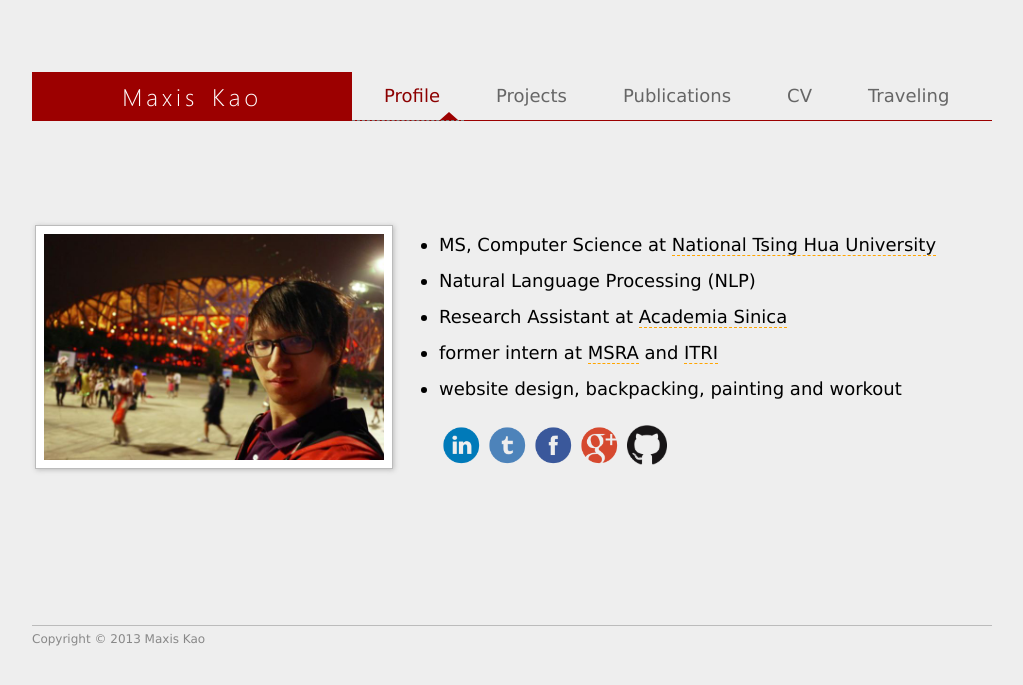
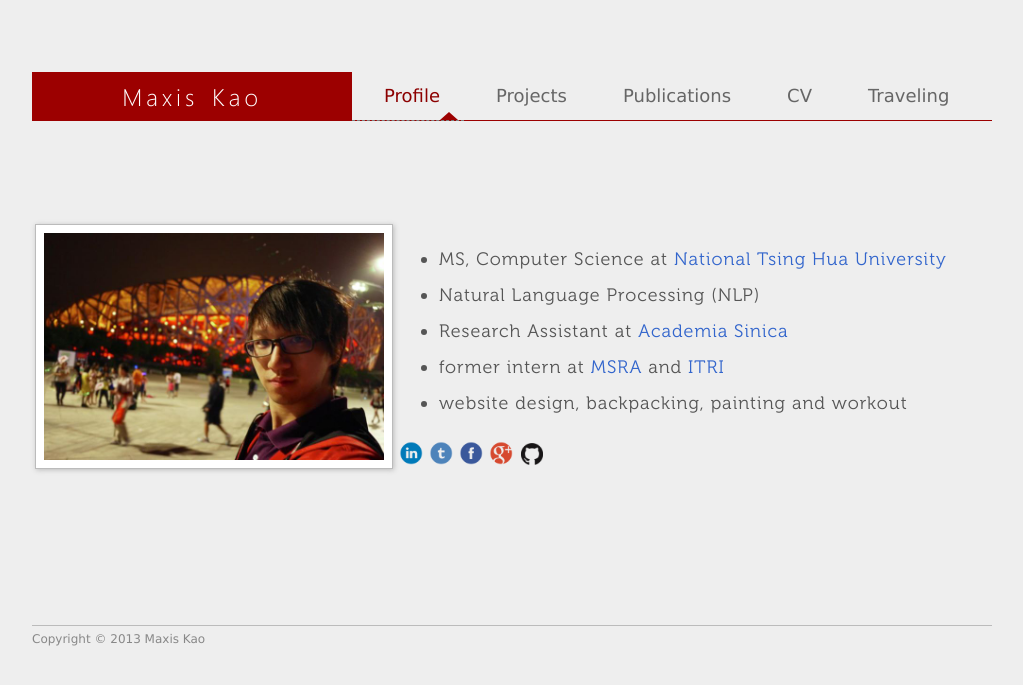
Before and after one commit to maxis1718/maxiskao, a Flask app: page / in a window 1280 px wide. Shown: the top 685 px of the page, without its empty margins (128-1151 px from the left). Run offline with Flask 2, Linux system fonts and the light colour scheme.

Commit message:
change social newtworks position; change font; change content

```diff
--- a/static/css/main.css
+++ b/static/css/main.css
@@ -4,7 +4,7 @@
 /*position: relative;  top: 24px; border: 1px solid #CCC; */
 #container {clear: both; width: 960px; min-height: 512px; background: none; margin: 0 auto; padding: 0; position: relative; top: 72px;}
 #header { width: 100%; height: 48px; background: none; border-bottom: 1px solid #9c0000;;}
-	#logo {width: 320px; float: left; height: 48px; line-height: 48px; font-size: 24px; font-family: Segoe UI light; letter-spacing: 4px; word-spacing: 3px; background: #9c0000; color: white; text-align: center}
+	#logo {width: 320px; float: left; height: 48px; line-height: 48px; font-size: 24px; font-family: "Segoe UI light"; letter-spacing: 4px; word-spacing: 3px; background: #9c0000; color: white; text-align: center}
 	#menu {width: 640px; height: 48px; background: none; margin: 0 0 0 auto; position: relative; float: left;}
 	.menu-item {max-width: 160px; height: 48px; background: none; float: left; line-height: 48px; text-align: center; /*border-right: 1px solid black;*/ position: relative; color: #666; padding-left: 32px; padding-right: 24px}
 	.menu-item span:hover, .selected { border-bottom: 1px dashed gray; cursor: pointer; color: #8c0000;}
@@ -20,17 +20,34 @@
 }
 #content { width: 100%; min-height: 0px; padding-bottom: 24px;}
 
-#profile-left, #profile-right { }
+#profile-left, #profile-right
+{
+	font-family: "Museo light";
+	/*font-family: "Segoe UI light";*/
+	letter-spacing: 1px;
+	color: #555;
+
+}
+	#profile-right a
+	{
+		/*color: #9c0000;*/
+		color: #3265cc;
+		border-bottom: 0!important;
+		/*letter-spacing: 0px;*/
+		/*font-family: "Museo Light";*/
+	}
+	#profile-right a:hover
+	{
+		color: #dc3910;
+		border-bottom: 1px dashed #ff9800!important;
+	}
+
 #profile-left 	{ width: 360px; height: 450px; /*background: red;*/}
 #profile-right 	{ width: 600px; height: 450px; /*background: yellow;*/}
 #profile-right ul li {line-height: 36px;}
 #profile-right ul li a {border-bottom: 1px dashed orange;}
 #profile-right ul li a:hover {border-bottom: 1px dashed #9c0000; color: #9c0000;}
 #profile-img {padding: 8px; background: white; border: 1px solid #bbb; box-shadow: 1px 1px 5px #bbb;}
-
-#socialnetwork {width: 240px; height: 64px; margin-left: 36px;}
-.socialnetwork-block {float: left;}
-.socialnetwork-block img {width: 40px; margin-left: 6px;}
 
 
 .project-block {width: 100%; min-height: 240px; background: white; box-shadow: 3px 3px 5px #bbb; border-bottom: 1px solid #aaa; border-top: 1px solid #ddd; border-left: 1px solid #ddd; margin-top: 48px; /*border: 1px solid black;*/ color: #555; line-height: 24px; padding-bottom: 20px; padding-top: 12px;}
@@ -83,7 +100,53 @@
 /*.interest-block .hi { width: 720px;}*/
 /*.interest-block .vi { height: 480px;}*/
 
-#footer { width: 100%; height: 32px; background: none; border-top: 1px solid #bbb; margin-top: 24px;}
-#copyright {font-size: 12px; color: #888;}
+#footer
+{
+	width: 100%; height: 32px; background: none; border-top: 1px solid #bbb; margin-top: 24px;
+}
+	#footer .footer-wrap
+	{
+		/*display: inline-block;*/
+		height: 32px;
+		/*background: red;*/
+	}
+	#copyright-wrap
+	{
+		float: right;
+
+	}
+		#copyright
+		{
+			font-size: 12px;
+			color: #888;
+		}
+
+	#socialnetwork
+	{
+		width: 240px;
+		text-align: left;
+		/*float: left;*/
+		/*display: inline-block;*/
+		/*margin-left: 36px;*/
+	}
+		.socialnetwork-block
+		{
+			/*float: left;*/
+			display: inline-block;
+			line-height: 32px;
+			/*text-align: center;*/
+		}
+			.socialnetwork-block img
+			{
+				width: 24px;
+				margin-left: 0px;
+				margin-top: 2px;
+			}
+			.socialnetwork-block img[alt=github]
+			{
+				width: 22px;
+			}
+
+
 /*#footer hr {display: block; height: 1px; border: 0; border-top: 1px solid #bbb; margin: 1em 0; padding: 0;}*/
 .hide {display: none}
```
